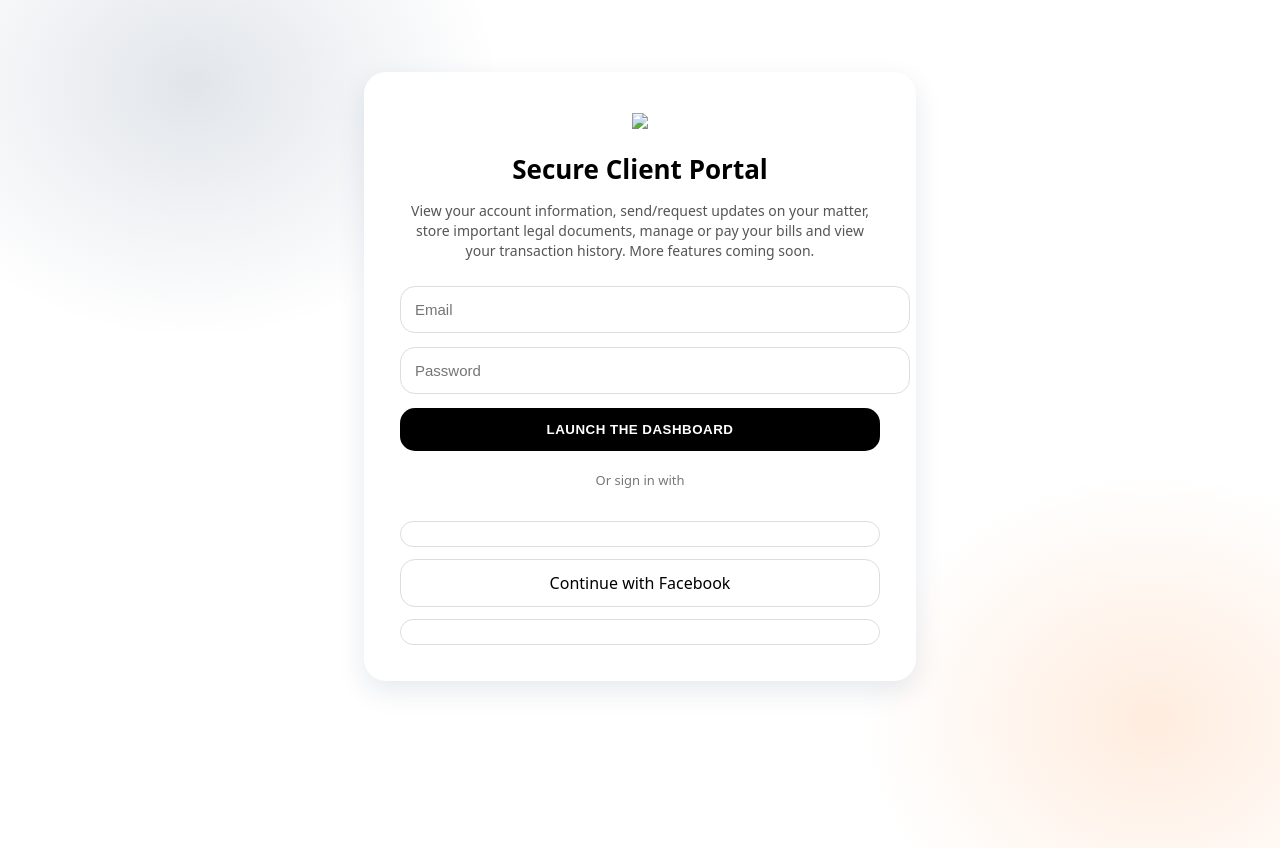
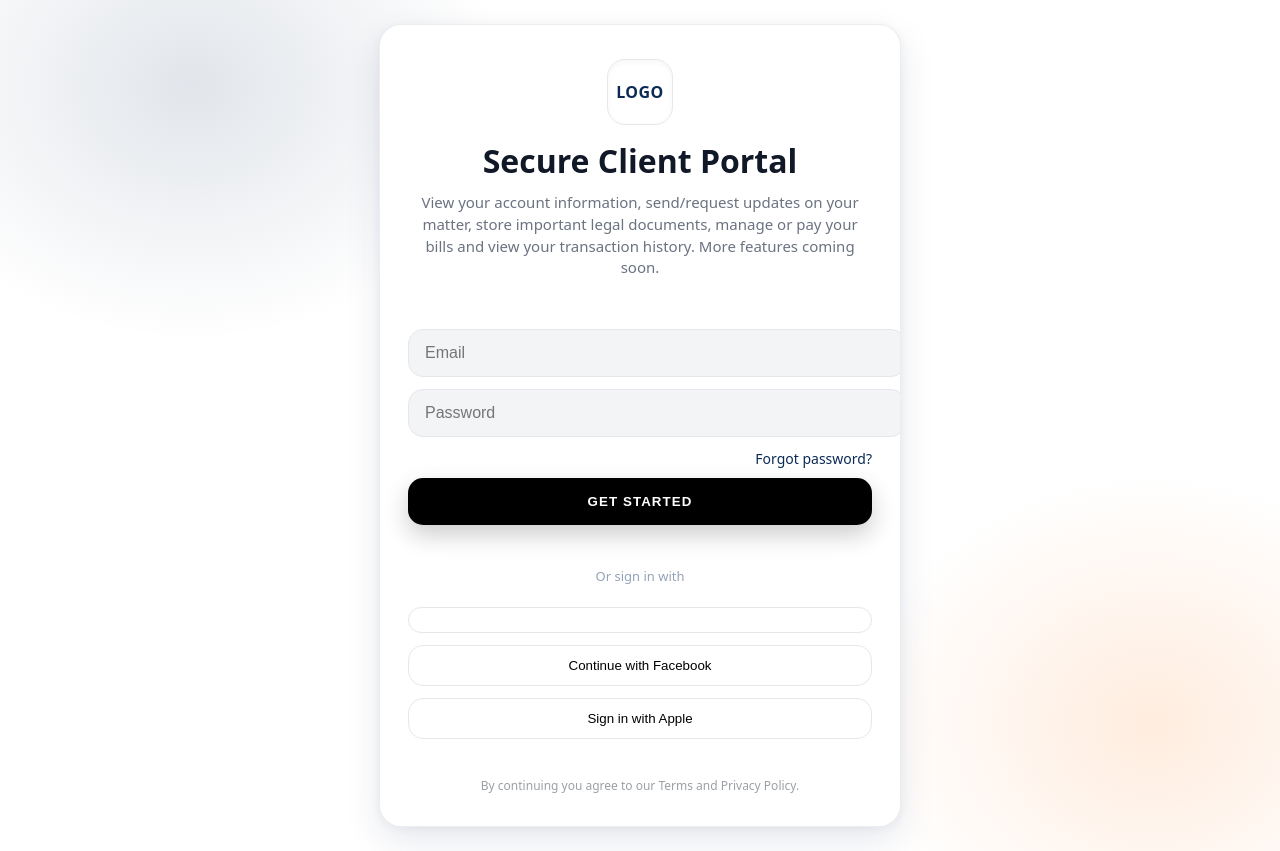
Before and after one commit to mavumo/psingh-client-portal, a plain HTML site: page index.html in a window 1280 px wide. Drawn offline with Linux system fonts and the light colour scheme; a script that the page names is missing.

Commit message:
Update index.html

```diff
--- a/index.html
+++ b/index.html
@@ -2,191 +2,213 @@
 <html lang="en">
 <head>
 <meta charset="utf-8"/>
-  <meta name="viewport" content="width=device-width, initial-scale=1"/>
-  <title>Secure Client Portal</title>
+<meta name="viewport" content="width=device-width,initial-scale=1"/>
+<title>Secure Client Portal • Login</title>
 <style>
-    body {
-      margin: 0;
-      min-height: 100vh;
-      font-family: system-ui, sans-serif;
+  :root{
+    --navy:#0b2a55;
+    --orange:#ff7a18;
+    --muted:#6b7280;
+    --radius:15px;             /* your design system */
+  }
+  body{
+    margin:0; min-height:100svh;
+    font-family: ui-sans-serif, system-ui, -apple-system, Segoe UI, Roboto, "Helvetica Neue", Arial;
+    color:#111827;
     background:
       radial-gradient(40% 50% at 15% 10%, rgba(11,42,85,.12), transparent 60%),
       radial-gradient(35% 45% at 90% 85%, rgba(255,122,24,.14), transparent 65%),
       #fff;
-      display: grid;
-      place-items: center;
-      padding: 24px;
+    display:grid; place-items:center; padding:24px;
   }
-    .card {
-      width: min(480px, 94vw);
-      background: #fff;
-      border-radius: 22px;
-      box-shadow: 0 10px 28px rgba(11,42,85,.1);
-      padding: 36px;
+  .card{
+    width:min(520px, 94vw);
+    background:#fff;
+    border:1px solid rgba(11,42,85,.08);
+    border-radius:22px;
+    box-shadow: 0 14px 36px rgba(11,42,85,.10), 0 2px 10px rgba(11,42,85,.05);
+    overflow:hidden;
   }
-    .logo {
-      text-align: center;
-      margin-bottom: 16px;
-      font-weight: 700;
-      font-size: 20px;
-      color: #0b2a55;
+  header{ padding:34px 28px 0; text-align:center; }
+  .logo{
+    width:64px;height:64px;border-radius:18px;margin:0 auto 14px;
+    display:grid;place-items:center;background:#fff;border:1px solid #e5e7eb;
+    box-shadow: inset 0 2px 6px rgba(0,0,0,.04);
+    color:var(--navy);font-weight:800;letter-spacing:.03em;
   }
-    h1 {
-      text-align: center;
-      font-size: 26px;
-      margin: 0 0 10px;
+  h1{ margin:6px 0 10px; font-size: clamp(24px,3vw,32px); }
+  .sub{ margin:0 auto 22px; max-width:56ch; color:var(--muted); font-size:15px; line-height:1.45; }
+  form{ padding: 16px 28px 26px; }
+  .field{ margin: 12px 0; }
+  .field input{
+    width:100%; padding:14px 16px; border-radius: var(--radius);
+    border:1px solid #e5e7eb; background:#f3f4f6; font-size:16px; outline:none;
+    transition: border-color .15s, box-shadow .15s, background .15s;
   }
-    .sub {
-      font-size: 14px;
-      text-align: center;
-      color: #555;
-      margin-bottom: 24px;
-      line-height: 1.45;
+  .field input:focus{ background:#fff; border-color:#93c5fd; box-shadow: 0 0 0 4px rgba(59,130,246,.15); }
+  .row{ display:flex; justify-content:flex-end; margin-top:6px; }
+  .row a{ font-size:14px; color: var(--navy); text-decoration:none; }
+  .row a:hover{ text-decoration:underline; }
+  .btn{
+    width:100%; padding:16px; margin-top:10px; border-radius: var(--radius);
+    background:#000; color:#fff; font-weight:900; letter-spacing:.08em;
+    text-transform:uppercase; border:0; cursor:pointer;
+    box-shadow: 0 10px 24px rgba(0,0,0,.2);
   }
-    .field {
-      margin-bottom: 14px;
+  .btn:hover{ opacity:.95; }
+  .divider{ color:#94a3b8; text-align:center; margin:16px 0 10px; font-size:13px; }
+  .providers{ display:grid; gap:12px; padding: 0 28px 26px; }
+  .provider{
+    display:flex; align-items:center; justify-content:center; gap:10px;
+    border:1px solid #e5e7eb; background:#fff; border-radius: var(--radius);
+    padding:12px; cursor:pointer; transition: border-color .2s, box-shadow .2s, transform .05s;
   }
-    .field input {
-      width: 100%;
-      padding: 14px 14px;
-      border-radius: 15px;
-      border: 1px solid #ddd;
-      font-size: 15px;
-    }
-    .btn-primary {
-      width: 100%;
-      padding: 14px;
-      border-radius: 15px;
-      background: #000;
-      color: #fff;
-      font-weight: 700;
-      letter-spacing: .5px;
-      text-transform: uppercase;
-      border: none;
-      cursor: pointer;
-    }
-    .btn-primary:hover { opacity: 0.9; }
-    .divider {
-      margin: 20px 0;
-      text-align: center;
-      color: #777;
-      font-size: 13px;
-    }
-    .providers {
-      display: grid;
-      gap: 12px;
-    }
-    .provider {
-      border: 1px solid #ddd;
-      border-radius: 15px;
-      padding: 12px;
-      background: #fff;
-      display: flex;
-      justify-content: center;
-      align-items: center;
-      cursor: pointer;
-      transition: box-shadow .2s;
-    }
-    .provider:hover {
-      box-shadow: 0 6px 16px rgba(255,122,24,.15);
-      border-color: #0b2a55;
-    }
+  .provider:hover{ border-color: var(--navy); box-shadow: 0 8px 18px rgba(255,122,24,.12); }
+  .provider:active{ transform: translateY(1px); }
+  .fineprint{ text-align:center; color:#9aa0a6; font-size:12px; padding-bottom: 20px; }
 </style>
 </head>
 <body>
-  <div class="card">
-    <div class="logo"><img src="/icon.png" width="80" height="auto"></div>
+  <main class="card" role="main">
+    <header>
+      <div class="logo">LOGO</div>
       <h1>Secure Client Portal</h1>
       <p class="sub">
-      View your account information, send/request updates on your matter, store important legal
-      documents, manage or pay your bills and view your transaction history. More features coming soon.
+        View your account information, send/request updates on your matter, store important legal documents,
+        manage or pay your bills and view your transaction history. More features coming soon.
       </p>
+    </header>
 
-    <form id="loginForm">
-      <div class="field">
-        <input type="email" placeholder="Email" required />
-      </div>
-      <div class="field">
-        <input type="password" placeholder="Password" required />
-      </div>
-      <button class="btn-primary">LAUNCH THE DASHBOARD</button>
+    <form id="login-form" novalidate>
+      <div class="field"><input id="email" type="email" placeholder="Email" autocomplete="username" required></div>
+      <div class="field"><input id="password" type="password" placeholder="Password" autocomplete="current-password" required></div>
+      <div class="row"><a href="#" id="forgot">Forgot password?</a></div>
+      <button class="btn" type="submit">GET STARTED</button>
     </form>
 
     <div class="divider">Or sign in with</div>
-
-    <div class="providers">
-      <!-- Google -->
+    <section class="providers">
+      <!-- Google button container (rendered by GIS SDK) -->
       <div id="g_id_onload"
-        data-client_id="YOUR_GOOGLE_CLIENT_ID.apps.googleusercontent.com"
+        data-client_id=""
         data-context="signin"
         data-ux_mode="popup"
         data-callback="handleGoogle"
-        data-auto_prompt="false">
-      </div>
+        data-auto_prompt="false"></div>
       <div class="provider">
-        <div class="g_id_signin"
-          data-type="standard"
-          data-shape="rectangular"
-          data-theme="outline"
-          data-text="signin_with"
-          data-size="large"
-          data-logo_alignment="left"
-          style="width:100%">
-        </div>
+        <div class="g_id_signin" data-type="standard" data-shape="rectangular" data-theme="outline" data-text="signin_with" data-size="large" data-logo_alignment="left" style="width:100%"></div>
       </div>
 
       <!-- Facebook -->
-      <div class="provider" onclick="fbLogin()">
-        Continue with Facebook
-      </div>
+      <button id="facebookBtn" class="provider" type="button">Continue with Facebook</button>
 
       <!-- Apple -->
-      <div class="provider" id="appleid-signin"
-        data-color="black" data-border="true" data-type="sign in">
-      </div>
-    </div>
-  </div>
+      <button id="appleBtn" class="provider" type="button">Sign in with Apple</button>
+    </section>
+
+    <p class="fineprint">By continuing you agree to our Terms and Privacy Policy.</p>
+  </main>
 
   <!-- Google Identity Services -->
   <script src="https://accounts.google.com/gsi/client" async defer></script>
-  <script>
-    function handleGoogle(response){
-      console.log("Google JWT:", response.credential);
-      // send token to backend
-    }
-  </script>
 
   <!-- Facebook SDK -->
   <div id="fb-root"></div>
-  <script async defer crossorigin="anonymous"
-    src="https://connect.facebook.net/en_US/sdk.js"></script>
+  <script async defer crossorigin="anonymous" src="https://connect.facebook.net/en_US/sdk.js"></script>
+
+  <!-- Apple Sign In JS -->
+  <script src="https://appleid.cdn-apple.com/appleauth/static/jsapi/appleid/1/en_US/appleid.auth.js"></script>
+
   <script>
+    // Attach IDs from server-side .env to the page at runtime (optional: for local dev you can inline them)
+    const ENV = {
+      GOOGLE_CLIENT_ID: `<?= process?.env?.GOOGLE_CLIENT_ID ?? '' ?>` // if served by templating; otherwise fill in below
+    };
+  </script>
+
+  <script>
+    // Fill Google client id at runtime if not provided by server templating:
+    const gOnload = document.getElementById('g_id_onload');
+    if (gOnload && !gOnload.dataset.client_id) {
+      gOnload.dataset.clientId = '<?= process?.env?.GOOGLE_CLIENT_ID ?? "" ?>';
+    }
+
+    // Google callback -> send ID token to backend
+    window.handleGoogle = async function (response) {
+      try {
+        const r = await fetch('/api/auth/google', {
+          method: 'POST',
+          headers: { 'Content-Type': 'application/json' },
+          body: JSON.stringify({ credential: response.credential })
+        });
+        const data = await r.json();
+        if (!data.ok) throw new Error(data.message || 'Google login failed');
+        alert('Signed in with Google ✔️');
+        location.href = '/';
+      } catch (e) {
+        alert(e.message);
+      }
+    };
+
+    // Facebook init then login
     window.fbAsyncInit = function() {
       FB.init({
-        appId      : 'YOUR_FACEBOOK_APP_ID',
+        appId      : '<?= process?.env?.FACEBOOK_APP_ID ?? "YOUR_FACEBOOK_APP_ID" ?>',
         cookie     : true,
         xfbml      : true,
         version    : 'v18.0'
       });
     };
 
-    function fbLogin(){
-      FB.login(function(response) {
-        if (response.authResponse) {
-          console.log('Facebook token:', response.authResponse.accessToken);
+    document.getElementById('facebookBtn').addEventListener('click', function(){
+      FB.login(async function(resp){
+        if (resp.authResponse) {
+          try {
+            const r = await fetch('/api/auth/facebook', {
+              method:'POST',
+              headers:{'Content-Type':'application/json'},
+              body: JSON.stringify({ accessToken: resp.authResponse.accessToken })
+            });
+            const data = await r.json();
+            if (!data.ok) throw new Error(data.message || 'Facebook login failed');
+            alert('Signed in with Facebook ✔️');
+            location.href = '/';
+          } catch(e){ alert(e.message); }
         }
-      }, {scope: 'public_profile,email'});
+      }, { scope: 'public_profile,email' });
+    });
+
+    // Apple popup login
+    AppleID.auth.init({
+      clientId: 'YOUR_APPLE_CLIENT_ID',  // same as APPLE_CLIENT_ID in .env
+      scope: 'name email',
+      redirectURI: window.location.origin + '/', // not used in popup, but required
+      usePopup: true
+    });
+
+    document.getElementById('appleBtn').addEventListener('click', async () => {
+      try {
+        const res = await AppleID.auth.signIn(); // { authorization: { code, id_token } ... }
+        const { code, id_token } = res.authorization || {};
+        const r = await fetch('/api/auth/apple', {
+          method: 'POST',
+          headers: { 'Content-Type': 'application/json' },
+          body: JSON.stringify({ code, id_token })
+        });
+        const data = await r.json();
+        if (!data.ok) throw new Error(data.message || 'Apple login failed');
+        alert('Signed in with Apple ✔️');
+        location.href = '/';
+      } catch (e) {
+        if (e && e.error === 'popup_closed_by_user') return;
+        alert(e.message || 'Apple sign-in error');
       }
-  </script>
+    });
 
-  <!-- Apple Sign-In -->
-  <script type="text/javascript" src="https://appleid.cdn-apple.com/appleauth/static/jsapi/appleid/1/en_US/appleid.auth.js"></script>
-  <script>
-    AppleID.auth.init({
-      clientId : 'YOUR_APPLE_CLIENT_ID',
-      scope : 'name email',
-      redirectURI : 'https://yourdomain.com/callback',
-      usePopup : true
+    // Demo form submit (replace with your email/password auth later)
+    document.getElementById('login-form').addEventListener('submit', (e) => {
+      e.preventDefault();
+      alert('Hook this form to your username/password auth.');
     });
   </script>
 </body>
```
Lines whose indentation alone changed are shown as unchanged.
